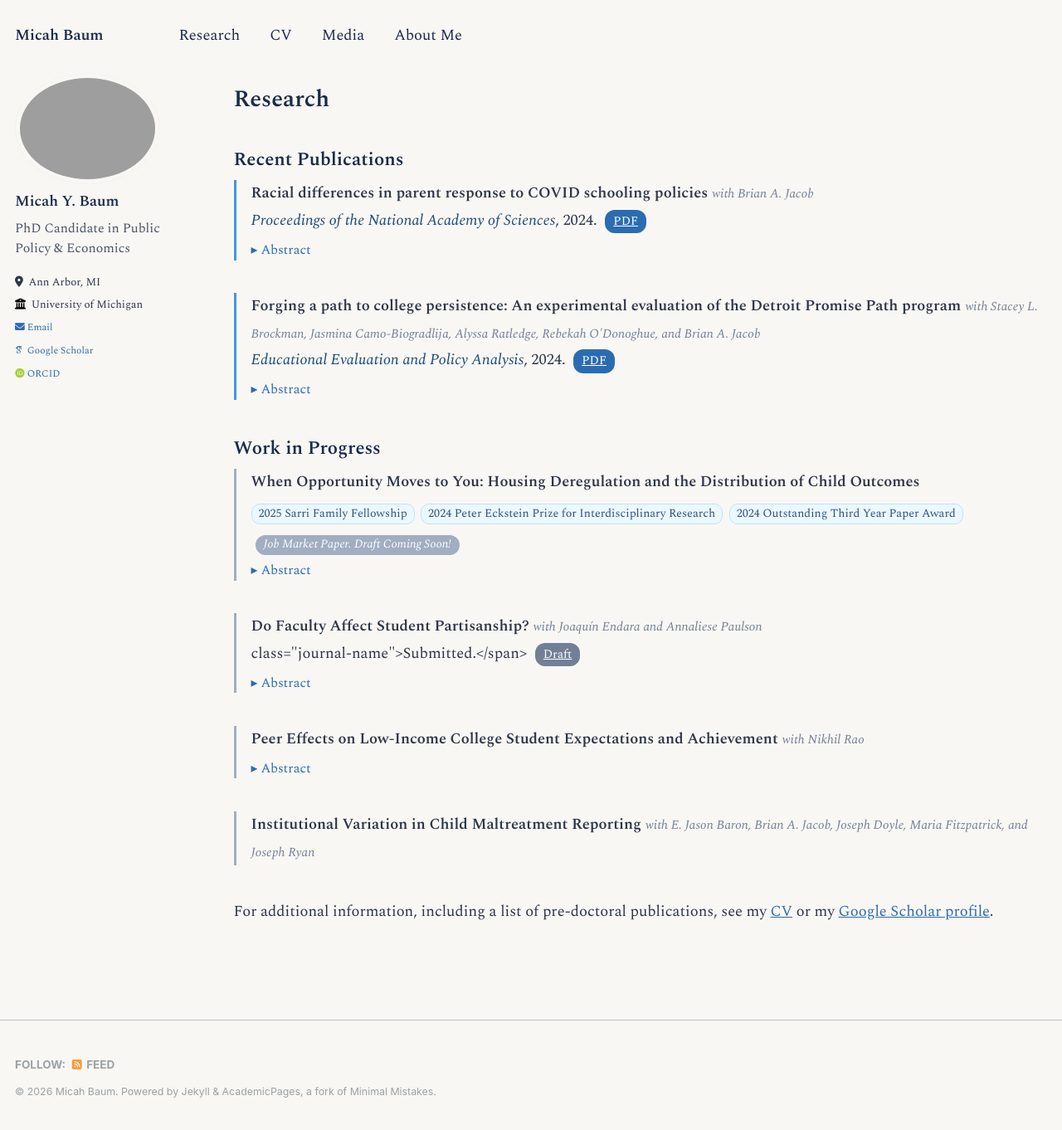
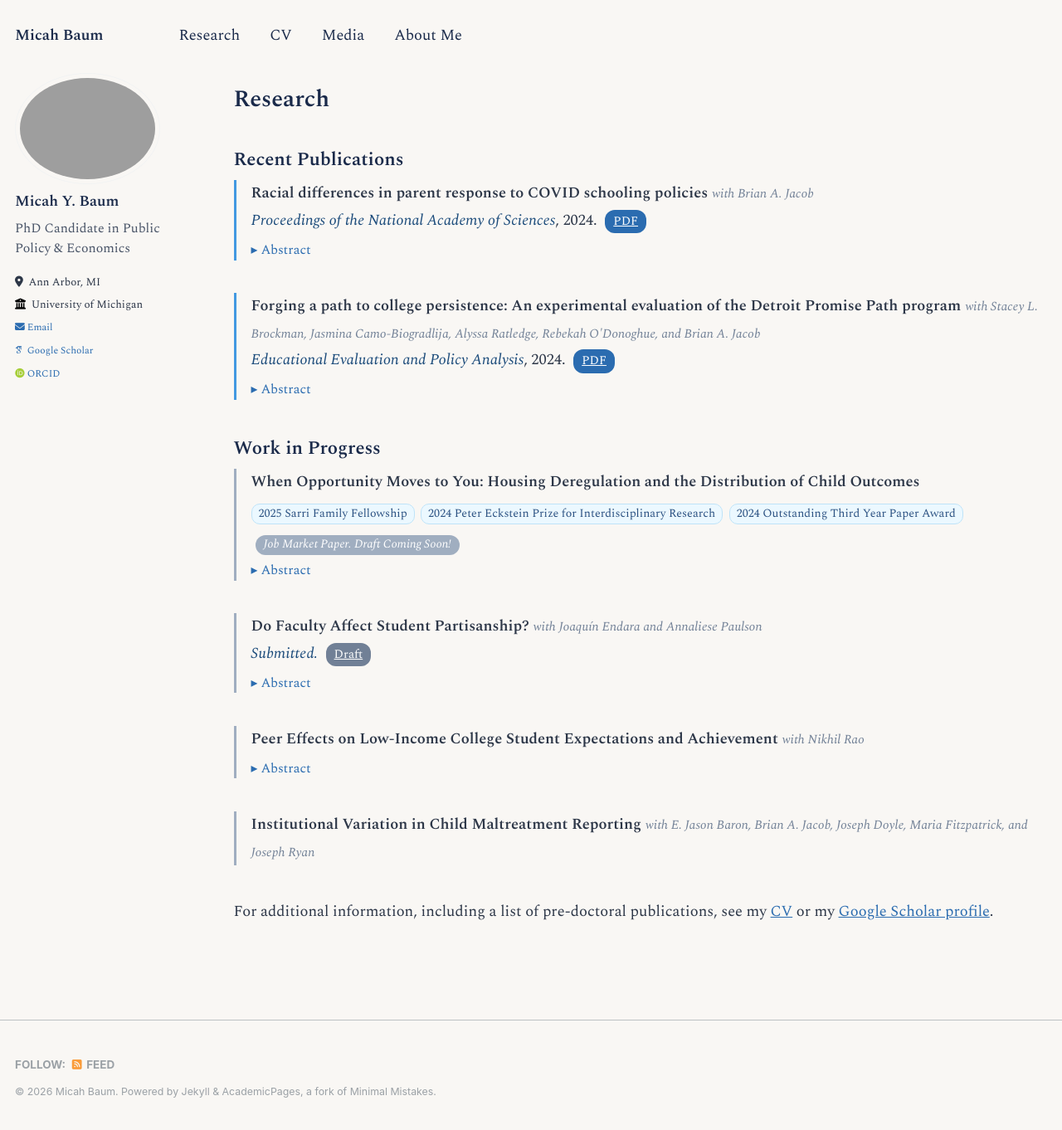
Before and after one commit to micah-baum/micah-baum.github.io, a Jekyll site: the page built from _pages/research.md, in a window 1280 px wide and 1362 px high. Shown: the whole window at 83% size. Built offline with Jekyll 4.4.1, drawn with Linux system fonts in a browser that asks for light colours; some web fonts are replaced.

Commit message:
Update research.md

```diff
--- a/_pages/research.md
+++ b/_pages/research.md
@@ -111,7 +111,7 @@ author_profile: true
 
 <div class="paper-card paper-card--wip">
 <p><strong>Do Faculty Affect Student Partisanship?</strong> <span class="coauthors">with Joaqu&iacute;n Endara and Annaliese Paulson</span><br>
-class="journal-name">Submitted.</span> <a href="https://micah-baum.github.io/files/baum-endara-paulson-partisanship-2026.pdf" target="_blank" class="paper-link paper-link--draft">Draft</a></p>
+<span class="journal-name">Submitted.</span> <a href="https://micah-baum.github.io/files/baum-endara-paulson-partisanship-2026.pdf" target="_blank" class="paper-link paper-link--draft">Draft</a></p>
 <details class="paper-abstract">
 <summary>Abstract</summary>
 <div class="paper-abstract__body">We study whether Democratic college professors make their students more liberal. We link voter data to salary records from 33 state flagships and show that faculty skew Democratic, especially in the humanities and social sciences. We then use student transcripts from one flagship to estimate causal effects. Students become more liberal during college regardless of major and sort toward ideologically similar instructors. Exploiting plausibly random variation in when instructors teach courses, we find no effect of faculty partisanship on student partisanship. Text analysis shows exposure to liberal topics reflects student demand rather than instructor supply, leaving little room for indoctrination. </div>
```
